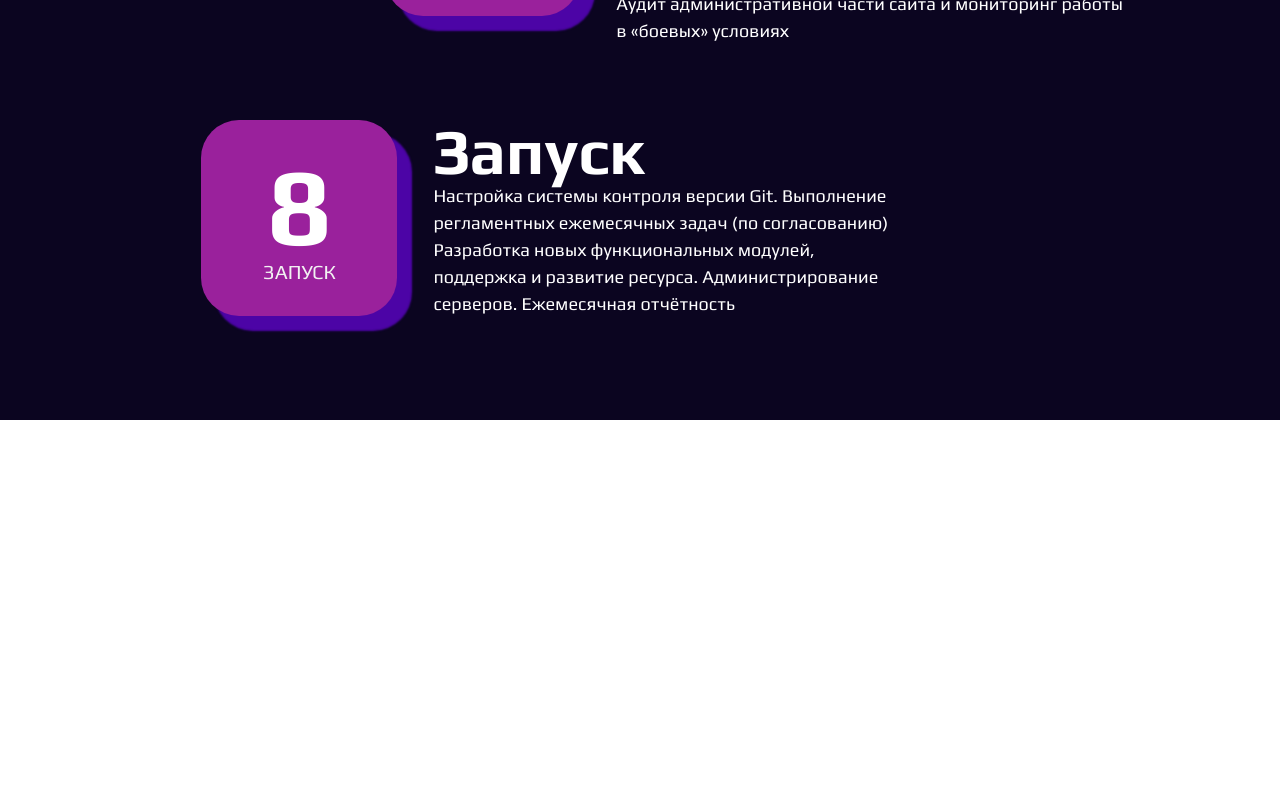
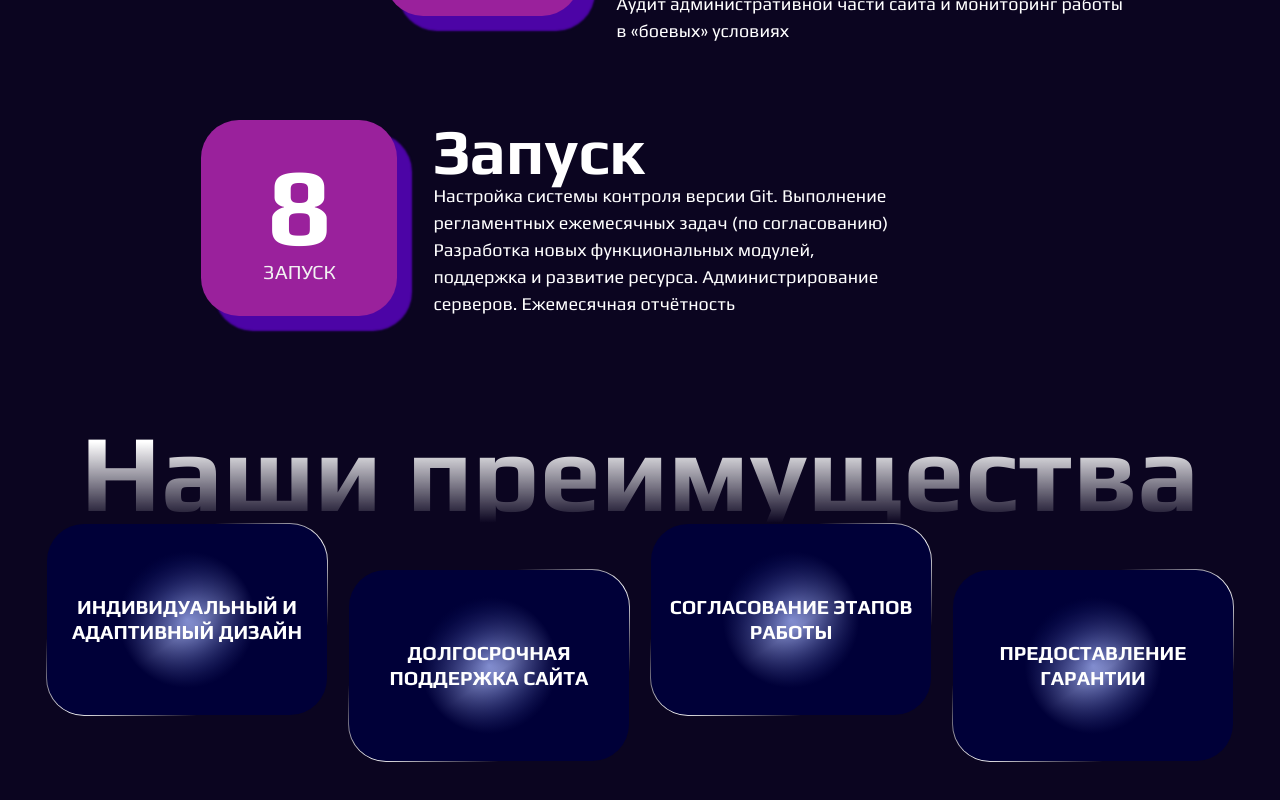
Before and after one commit to JulieBenchuk/web-studio, a Next.js app: page /development in a window 1280 px wide. Shown: the part 2987-3787 px from the top of the page. Before the commit the page ends 3407 px from the top, so only its background shows below. Built offline with nearby package versions, Linux system fonts and the light colour scheme.

Commit message:
feat:add OurBenefits component

```diff
--- /dev/null
+++ b/src/components/common/ourBenefits/OurBenefits.tsx
@@ -0,0 +1,28 @@
+import React from 'react';
+import Wrapper from "@/components/common/wrapper";
+import SmallTitle from "@/components/common/Titles/SmallTitle";
+import style from '../../../styles/components/ourBenefits/ourBenefits.module.scss'
+
+const OurBenefits = () => {
+    return (
+        <Wrapper className={style.wrapper}>
+            <SmallTitle className={style.title}>Наши преимущества</SmallTitle>
+            <div className={style.items}>
+                <div className={style.item}>
+                    <p className={style.description}>Индивидуальный и адаптивный дизайн</p>
+                </div>
+                <div className={style.item}>
+                    <p className={style.description}>Долгосрочная поддержка сайта</p>
+                </div>
+                <div className={style.item}>
+                    <p className={style.description}>Согласование этапов работы</p>
+                </div>
+                <div className={style.item}>
+                    <p className={style.description}>Предоставление гарантии</p>
+                </div>
+            </div>
+        </Wrapper>
+    );
+};
+
+export default OurBenefits;
--- a/src/pages/development.tsx
+++ b/src/pages/development.tsx
@@ -4,6 +4,7 @@ import Head from "next/head";
 import style from "@/styles/Home.module.scss";
 import StagesOfWork from "@/components/stagesOfWork/stagesOfWork";
 import bgImage from "../assets/svg/developmentBg.svg"
+import OurBenefits from "@/components/common/ourBenefits/OurBenefits";
 
 const Development: React.FC<{}> = ({}) => {
 
@@ -24,6 +25,7 @@ const Development: React.FC<{}> = ({}) => {
                           buttonImage={"coins"}
                 />
                 <StagesOfWork/>
+                <OurBenefits/>
             </main>
 
         </>
--- /dev/null
+++ b/src/styles/components/ourBenefits/ourBenefits.module.scss
@@ -0,0 +1,47 @@
+@import '../../variables';
+@import '../../mixins';
+
+.wrapper {
+  display: flex;
+  flex-direction: column;
+  align-items: center;
+
+  .title {
+    max-width: max-content;
+
+  }
+
+  .items {
+    display: flex;
+    align-items: flex-start;
+    padding-bottom: 100px;
+    gap: 20px;
+
+
+    .item {
+      display: flex;
+      align-items: center;
+      width: 282px;
+      height: 193px;
+      border: double 1px transparent;
+      border-radius: 38px;
+
+      background-image: radial-gradient(circle at center, rgba(40, 63, 191, 0.5), #000038 40%),
+      linear-gradient(to bottom right, transparent 30%, #ffffff, transparent, transparent);
+
+      background-origin: border-box;
+      background-clip: padding-box, border-box;
+
+      &:nth-child(even) {
+        margin-top: 46px;
+      }
+
+      .description {
+        @include Text-FS-FW-LH(20px, 700, 123.7%);
+        text-align: center;
+        text-transform: uppercase;
+        color: $text-color-primary;
+      }
+    }
+  }
+}
```
